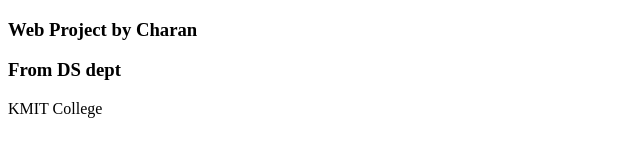
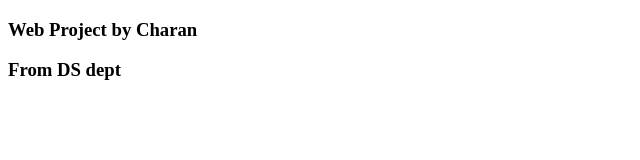
Before and after one commit to charankmit/seproj, a plain HTML site: page index.html in a window 1280 px wide. Shown: the whole page, without its empty margins (0-640 px from the left). Drawn offline with Linux system fonts and the light colour scheme.

Commit message:
Revert "Update index.html"
This reverts commit 6b0089933996d26abc4005f4bd76284ffbc57971.

```diff
--- a/index.html
+++ b/index.html
@@ -8,6 +8,5 @@
 <body>
     <h3>Web Project by Charan </h3>
     <h3>From DS dept</h3>
-    <p>KMIT College</p>
 </body>
 </html>
```
